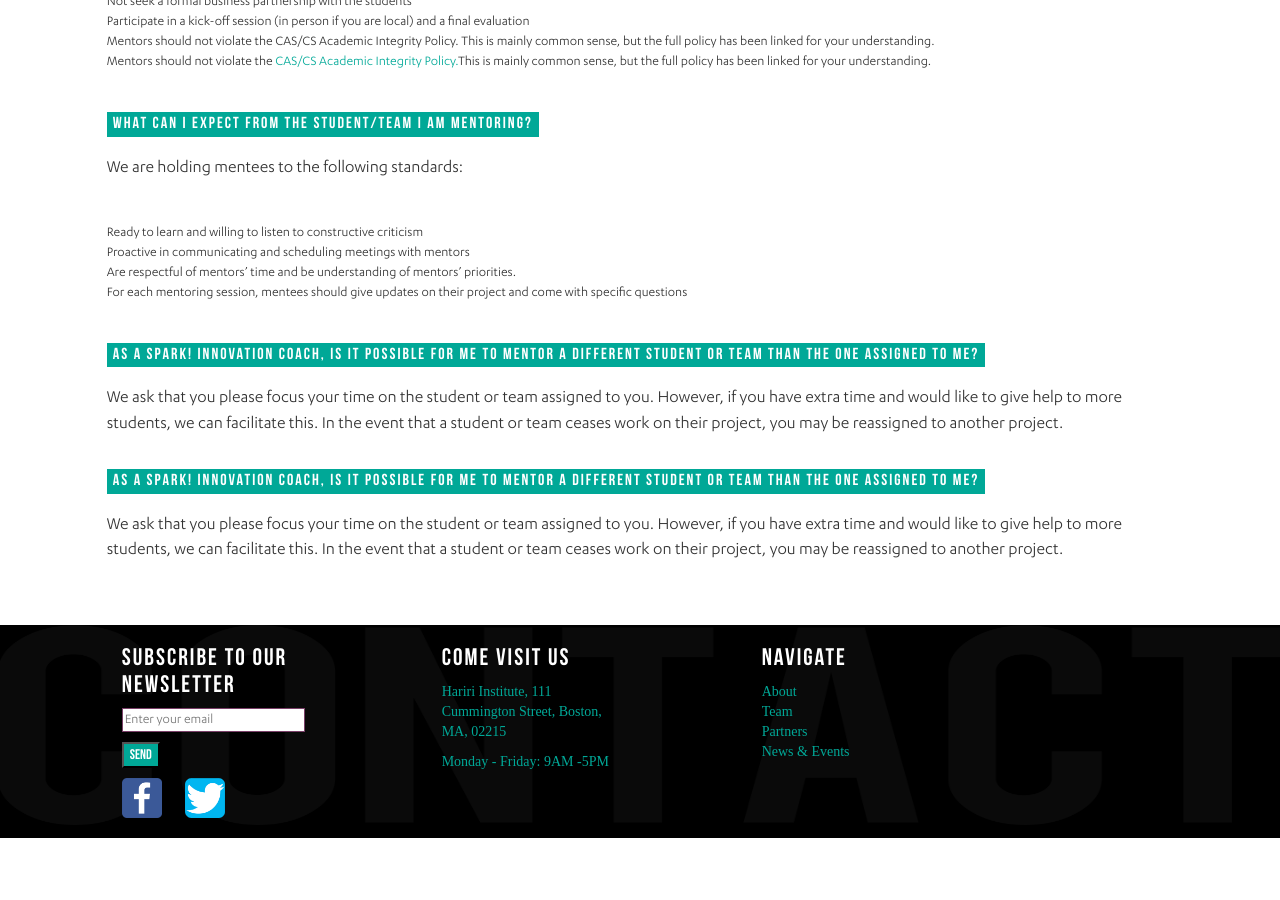
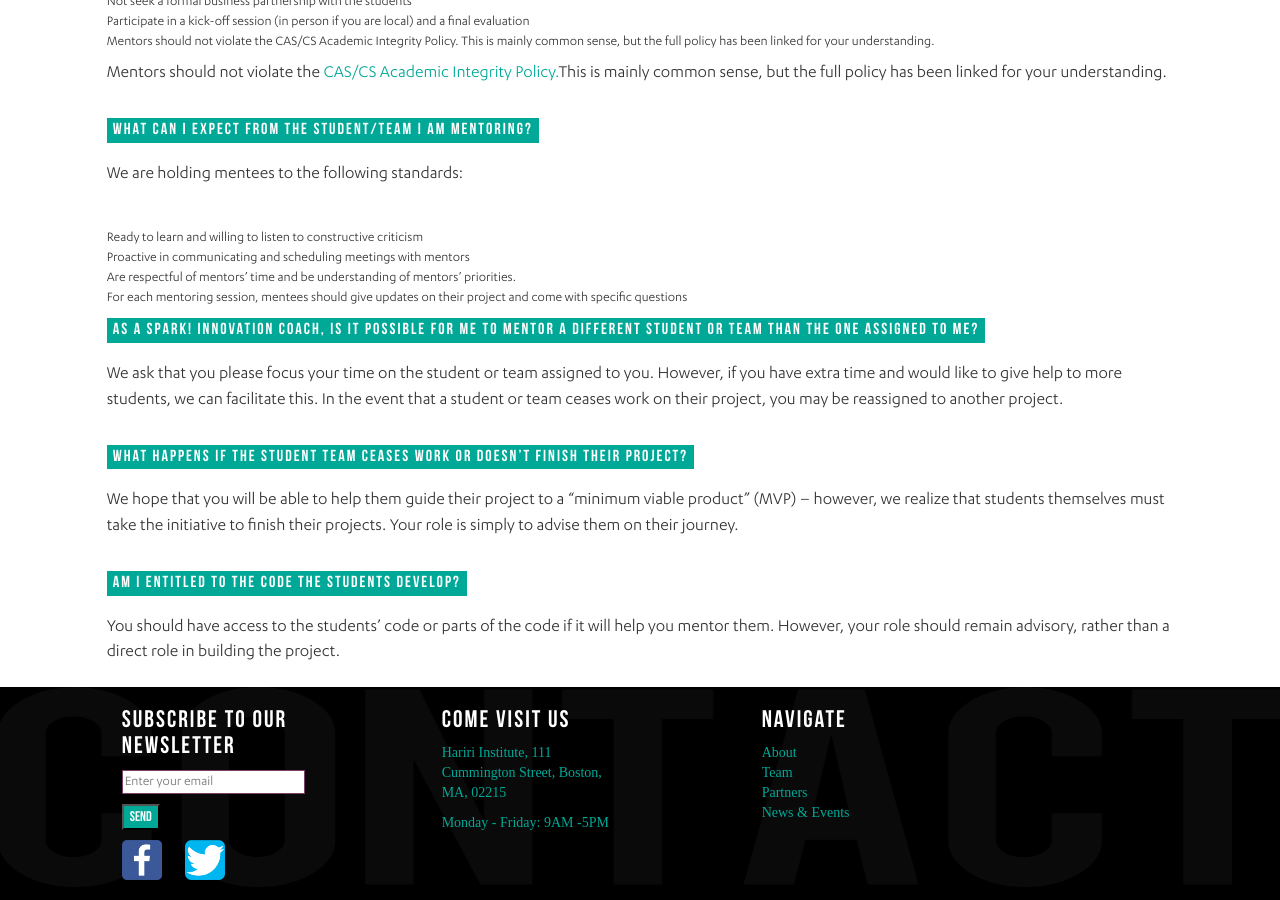
Before and after one commit to BU-Spark/bu-spark-website, a Jekyll site: the page built from mentorship.html, in a window 1280 px wide and 900 px high, scrolled down 1961 px. Built offline with Jekyll 4.4.1, drawn with Linux system fonts in a browser that asks for light colours; comment, search, counter and statistics services are not loaded; before the commit the page ends 2799 px from its top, so only the background shows below that.

Commit message:
Fixing up FAQ on mentorship page

```diff
--- a/mentorship.html
+++ b/mentorship.html
@@ -79,15 +87,19 @@
                 <div class="col-sm-4">
                     <h1 id="project-name">Spark! Innovation Coach</h1>
                     <hr class="sub-title-seperation">
-                    <p id="project-description">Serves as the primary mentor for a student innovator or team throughout their product creation journey. Coaches are asked to check in with their teams on a weekly basis (in-person or virtually). </p>
+                    <div id="project-description">
+                        <p>Serves as the primary mentor for a student innovator or team throughout their product creation journey. Coaches are asked to check in with their teams on a weekly basis (in-person or virtually).</p>
                         <button id ="program-button"><a href="" id="program-button-link">Apply</a></button>
+                    </div>
                 </div>
 
                 <div class="col-sm-4">
                     <h1 id="project-name">Spark! Innovation Specialist</h1>
                     <hr class="sub-title-seperation">
-                    <p id="project-description">Offers deep expertise in a particular topic, technology area, or programming language. Specialists are asked to make at least two hours per month (in-person or virtually) available to advise different student teams.</p>
+                    <div id="project-description">
+                        <p>Offers deep expertise in a particular topic, technology area, or programming language. Specialists are asked to make at least two hours per month (in-person or virtually) available to advise different student teams.</p>
                         <button id ="program-button"><a href="" id="program-button-link">Apply</a></button>
+                    </div>
                 </div>
 
             </div>
@@ -97,29 +109,50 @@
                 <h1 id="project-name">FAQ</h1>
                 <hr class="sub-title-seperation">
 
+            </div>
+
             <!--Q1-->
+            <div class="row">
                 <button id ="mentorshipfaq-question-1">What is the time commitment?</button>
-                        <p id="mentorshipfaq-description-1" >For Spark! Innovation Coaches, we recommend weekly check-ins (approximately 30-60 minutes per week) with your students, totaling 3-5 hours per month.
+                <div id="mentorshipfaq-description-1">
+                    <p>For Spark! Innovation Coaches, we recommend weekly check-ins (approximately 30-60 minutes per week) with your students, totaling 3-5 hours per month.
+
                     <br>
                     <br>
                     For Spark! Innovation Specialists, we ask that you set aside at least 2 hours per month to for students to schedule help sessions from you. You may divide this time how you like. We will assist you with the scheduling process.</p>
+                </div>
+
+            </div>
 
             <!--Q2-->
+            <div class="row">
                 <button id ="mentorshipfaq-question-2">Are there any specific requirements to be a Spark! Innovation Specialist?</button>
-                        <p id="mentorshipfaq-description-2">We recommend that mentors have at least 2 years of experience with a specific library or language to be selected, or experience with the latest innovations or newer technologies. For web and mobile application mentors, mentors should have experience creating the majority of at least one professional quality application. Otherwise, a few years’ working experience with any skill should be sufficient for mentoring.</p>
+                <div id="mentorshipfaq-description-2">
+                    <p>We recommend that mentors have at least 2 years of experience with a specific library or language to be selected, or experience with the latest innovations or newer technologies. For web and mobile application mentors, mentors should have experience creating the majority of at least one professional quality application. Otherwise, a few years’ working experience with any skill should be sufficient for mentoring.</p>
+                </div>
+            </div>
 
             <!--Q3-->
+            <div class="row">
                 <button id ="mentorshipfaq-question-3">Do I need to be currently working in the tech industry to be a Spark! mentor?</button>
-                        <p id="mentorshipfaq-description-3">No, you do not. Industry experience is actually not a direct requirement: university students may also be mentors if they have the appropriate skillsets. Furthermore, If you are seeking to mentor students as a non-technical specialist, such as in Design, UX/UI, Communications or Marketing, it is not required to have experience with the tech industry.</p>
+                <div id="mentorshipfaq-description-3">
+                    <p>No, you do not. Industry experience is actually not a direct requirement: university students may also be mentors if they have the appropriate skillsets. Furthermore, If you are seeking to mentor students as a non-technical specialist, such as in Design, UX/UI, Communications or Marketing, it is not required to have experience with the tech industry.</p>
+                </div>
+            </div>
 
             <!--Q4-->
-                        <button id ="mentorshipfaq-question-4">What if I’m unable to answer some of the questions on the mentor application form?</button>
-                        <p id="mentorshipfaq-description-4">No problem, indicate in the application where you have questions and we’ll contact you to clarify any missing information. If you need assistance or have any questions, you can email us at buspark@bu.edu or schedule a meeting with us <a href="ttps://buspark.acuityscheduling.com/">here.</a></p>
+            <div class="row">
+                <button id="mentorshipfaq-question-4">What if I’m unable to answer some of the questions on the mentor application form?</button>
+                <div id="mentorshipfaq-description-4">
+                    <p>No problem, indicate in the application where you have questions and we’ll contact you to clarify any missing information. If you need assistance or have any questions, you can email us at buspark@bu.edu or schedule a meeting with us <a href="ttps://buspark.acuityscheduling.com/">here.</a></p>
+                </div>
+            </div>
 
             <!--Q5-->
-                        <button id ="mentorshipfaq-question-5">What are some of the expectations for Spark! mentors?</button>
-                        <p id="mentorshipfaq-description-5">Mentors should:
-
+            <div class="row">
+                <button id="mentorshipfaq-question-5">What are some of the expectations for Spark! mentors?</button>
+                <div id="mentorshipfaq-description-5">
+                    <p>Mentors should:</p>
                         <ul>
                             <li>Be a sounding board for ideas/improvements</li>
 
@@ -136,40 +169,49 @@
                             <li>Mentors should not violate the CAS/CS Academic Integrity Policy. This is mainly common sense, but the full policy has been linked for your understanding.</li>
                         </ul>
 
-                        Mentors should not violate the <a href="">CAS/CS Academic Integrity Policy.</a>This is mainly common sense, but the full policy has been linked for your understanding.
-                        </p>
+                    <p>Mentors should not violate the <a href="">CAS/CS Academic Integrity Policy.</a>This is mainly common sense, but the full policy has been linked for your understanding.</p>
+                </div>
+            </div>
 
 
             <!--Q6-->
+            <div class="row">
                 <button id ="mentorshipfaq-question-6">What can I expect from the student/team I am mentoring?</button>
-                        <p id="mentorshipfaq-description-6">We are holding mentees to the following standards:
+                <div id="mentorshipfaq-description-6">
+                    <p>We are holding mentees to the following standards:</p>
                     <ul>
                        <li>Ready to learn and willing to listen to constructive criticism</li>
                         <li>Proactive in communicating and scheduling meetings with mentors</li>
                         <li>Are respectful of mentors’ time and be understanding of mentors’ priorities.</li>
                         <li>For each mentoring session, mentees should give updates on their project and come with specific questions</li>
                     </ul>
-                        </p>
+                </div>
+            </div>
 
             <!--Q7-->
-                        <button id ="mentorshipfaq-question-4"> As a Spark! Innovation Coach, is it possible for me to mentor a different student or team than the one assigned to me?</button>
-                        <p id="mentorshipfaq-description-4">We ask that you please focus your time on the student or team assigned to you. However, if you have extra time and would like to give help to more students, we can facilitate this. In the event that a student or team ceases work on their project, you may be reassigned to another project.
-                        </p>
+            <div class="row">
+                <button id ="mentorshipfaq-question-7"> As a Spark! Innovation Coach, is it possible for me to mentor a different student or team than the one assigned to me?</button>
+                <div id="mentorshipfaq-description-7">
+                    <p>We ask that you please focus your time on the student or team assigned to you. However, if you have extra time and would like to give help to more students, we can facilitate this. In the event that a student or team ceases work on their project, you may be reassigned to another project.</p>
+                </div>
+            </div>
 
             <!--Q8-->
-                        <button id ="mentorshipfaq-question-4"> As a Spark! Innovation Coach, is it possible for me to mentor a different student or team than the one assigned to me?</button>
-                        <p id="mentorshipfaq-description-4">We ask that you please focus your time on the student or team assigned to you. However, if you have extra time and would like to give help to more students, we can facilitate this. In the event that a student or team ceases work on their project, you may be reassigned to another project.
-                        </p>
+            <div class="row">
+                <button id ="mentorshipfaq-question-8">What happens if the student team ceases work or doesn’t finish their project?</button>
+                <div id="mentorshipfaq-description-8">
+                    <p>We hope that you will be able to help them guide their project to a “minimum viable product” (MVP) – however, we realize that students themselves must take the initiative to finish their projects. Your role is simply to advise them on their journey.</p>
+                </div>
+            </div>
 
-
-
-                    </div>
+            <!--Q9-->
+            <div class="row">
+                <button id ="mentorshipfaq-question-9">Am I entitled to the code the students develop?</button>
+                <div id="mentorshipfaq-description-9">
+                    <p>You should have access to the students’ code or parts of the code  if it will help you mentor them.  However, your role should remain advisory, rather than a direct role in building the project. </p>
                 </div>
             </div>
 
         </div>
     </div>
-
-    <br>
-    <br>
 </div>
```
Also changed, not shown: other parts of mentorship.html (+9 -1 lines). Lines whose indentation alone changed are shown as unchanged.
